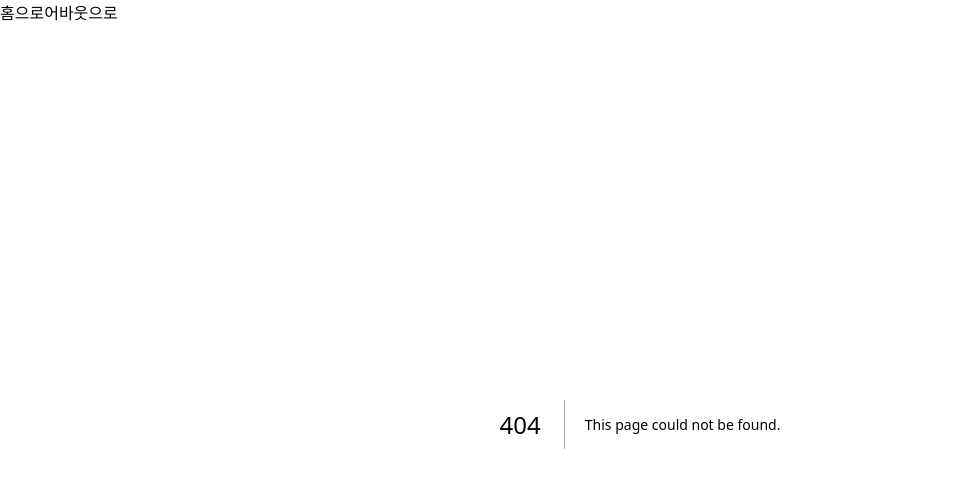
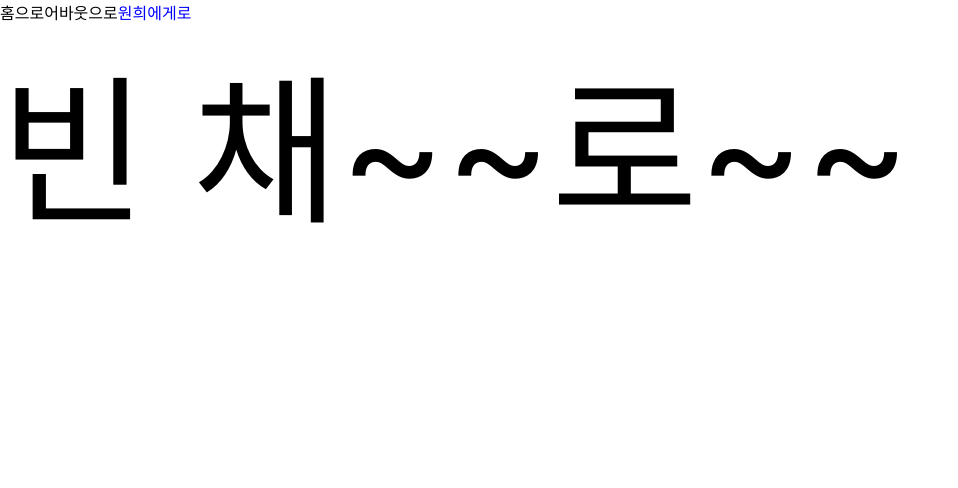
Before and after one commit to kiyounpark/next-practice, a Next.js app: page /wonhee in a window 1280 px wide. Before the commit this address had no page. Shown: the top 488 px of the page, without its empty margins (0-958 px from the left). Built offline with nearby package versions, Linux system fonts and the light colour scheme.

Commit message:
next style 복습

```diff
--- a/components/NavBar.js
+++ b/components/NavBar.js
@@ -18,6 +18,12 @@ export default function NavBar() {
       >
         어바웃으로
       </Link>
+      <Link
+        href="/wonhee"
+        className={`noneUnderLine ${router.pathname === "/wonhee" && "active"}`}
+      >
+        원희에게로
+      </Link>
       <style>{`
     .noneUnderLine {
         text-decoration : none;
@@ -26,6 +32,7 @@ export default function NavBar() {
     .active{
         color : blue;
     }
+
 `}</style>
     </nav>
   );
--- /dev/null
+++ b/pages/wonhee.js
@@ -0,0 +1,13 @@
+export default function Wonhee() {
+  return (
+    <>
+      <span>빈 채~~로~~</span>
+
+      <style jsx>{`
+        span {
+          font-size: 160px;
+        }
+      `}</style>
+    </>
+  );
+}
```
